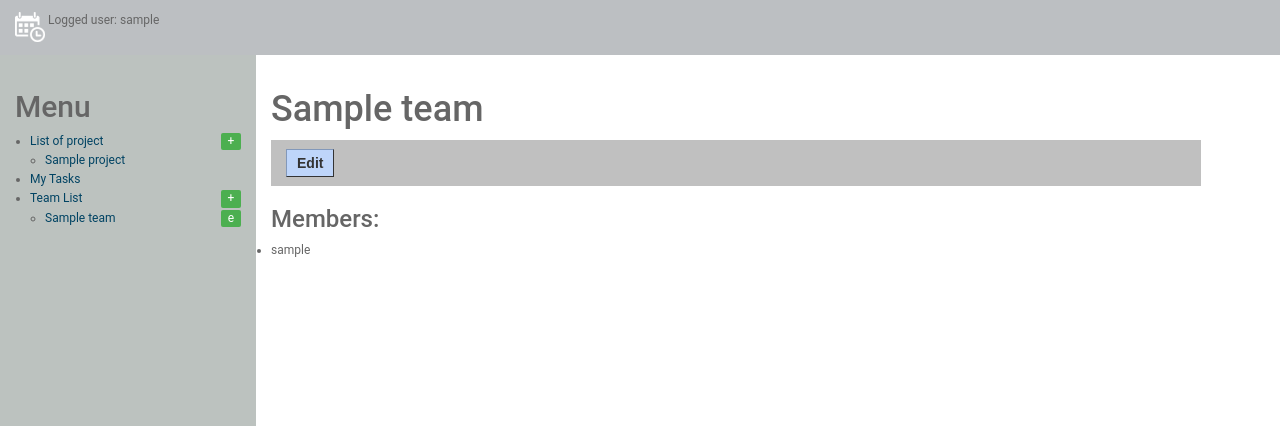
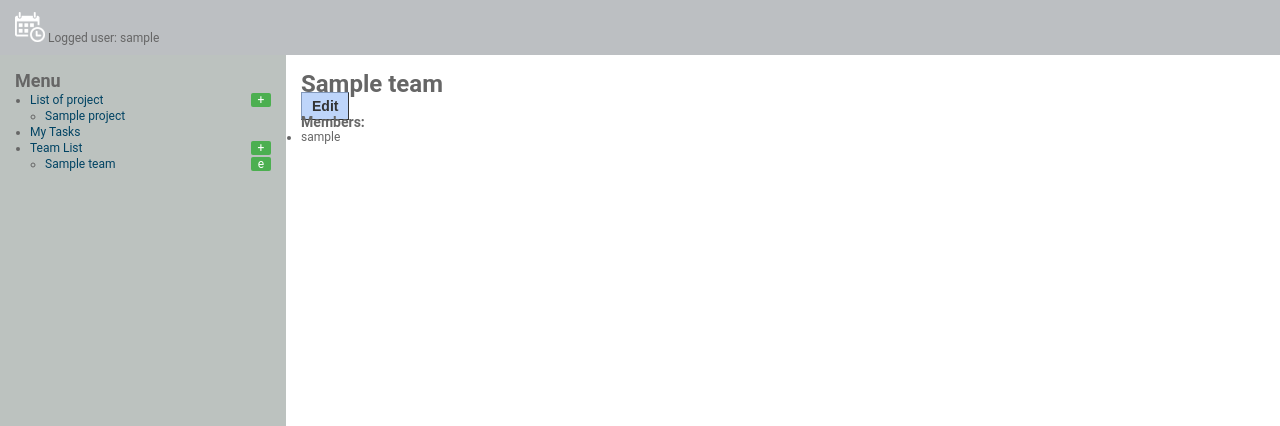
Before and after one commit to asarbs/SimplePlanner, a Django app: page /PlannerApp/team-details/1/ in a window 1280 px wide. Shown: the top 426 px of the page. Run offline with Django 3.2, Linux system fonts and the light colour scheme; a user stored in the database is signed in; tables that the repository leaves empty hold one stand-in row (values such as "Sample post"); some libraries are stand-ins or nearby versions; some web fonts are replaced.

Commit message:
Revert "remove fixtures from repo"
This reverts commit 0e6d9d3a0b1c7cc04a6eacd4988afa20fc932d30.

```diff
--- a/PlannerProject/PlannerApp/views.py
+++ b/PlannerProject/PlannerApp/views.py
@@ -1,7 +1,6 @@
 from datetime import datetime, timedelta
 import json
 import logging
-logger = logging.getLogger(__name__)
 
 from django.http import HttpResponseRedirect
 from django.http import HttpResponse
@@ -15,7 +14,8 @@ from django.views.generic.list import ListView
 from django.contrib.auth.models import User
 
 from dal import autocomplete
-from django_tables2 import SingleTableView
+
+logger = logging.getLogger(__name__)
 
 from PlannerApp.models import Item
 from PlannerApp.models import Project
@@ -25,8 +25,6 @@ from PlannerApp.models import Team
 from PlannerApp.forms import NewItemForm
 from PlannerApp.forms import NewProjectForm
 from PlannerApp.forms import NewTeamForm
-
-from PlannerApp.tables import ItemTable
 
 # Create your views here.
 
@@ -141,10 +139,9 @@ def endItem(request, pk=None):
     return HttpResponseRedirect(reverse("item-details", args=(pk,)))
 
 
-class MyTasksList(SingleTableView):
+class MyTasksList(ListView):
     model = Item
     template_name = "PlannerApp/MyTasksList.html"
-    table_class = ItemTable
     context_object_name = 'my_task_list'
 
     def get_queryset(self):
--- a/PlannerProject/PlannerProject/settings.py
+++ b/PlannerProject/PlannerProject/settings.py
@@ -40,7 +40,6 @@ INSTALLED_APPS = [
     'django.contrib.messages',
     'django.contrib.staticfiles',
     'mptt',
-    'django_tables2',
     'PlannerApp',
 ]
 
@@ -68,7 +67,6 @@ TEMPLATES = [
                 'django.template.context_processors.request',
                 'django.contrib.auth.context_processors.auth',
                 'django.contrib.messages.context_processors.messages',
-                'django.template.context_processors.request'
             ],
         'libraries': {
                 'PalannerProjectTags': "PlannerApp.templatetags.PalannerProjectTags",
--- a/PlannerProject/requirements.txt
+++ b/PlannerProject/requirements.txt
@@ -2,4 +2,3 @@ Django>=3.0.5
 django-js-asset==1.2.2
 django-mptt==0.10.0
 django-autocomplete-light==3.5.1
-django-tables2>=2.3.1
--- a/PlannerProject/static/main.css
+++ b/PlannerProject/static/main.css
@@ -182,18 +182,13 @@ div#main
 
 div.list_of_actions
 {
-  border: 0px solid #000000;
-  background-color: #C0C0C0;
-  padding-top: 15px;
-  padding-bottom: 15px;
-  padding-left: 15px;
+    padding-top: 15px;
 }
 
 div.list_of_actions a
 {
 
 }
-
 
 table.content
 {
--- a/PlannerProject/templates/PlannerApp/MyTasksList.html
+++ b/PlannerProject/templates/PlannerApp/MyTasksList.html
@@ -1,12 +1,9 @@
 {% extends "main.html" %}
 {% load PalannerProjectTags %}
-{% load render_table from django_tables2 %}
 {% block main %}
 
 <h1>My Tasks</h1>
 
 {% build_item_table my_task_list %}
 
- {% render_table table %}
-
 {% endblock %}
--- a/PlannerProject/templates/PlannerApp/item_detail.html
+++ b/PlannerProject/templates/PlannerApp/item_detail.html
@@ -4,14 +4,16 @@
 {% block main %}
 
 
-<div class="">
+<div style="width: 100%">
+    <div class="two_column_left">
         <h1>{{ item }}</h1>
     </div>
-<div class="list_of_actions">
+    <div class="two_column_right list_of_actions">
         <a href="{% url 'item-create' %}?iid={{ item.id }}" class="button">Add child</a>
         <a href="{% url 'item-start' pk=item.pk %}" class="button">Start item</a>
         <a href="{% url 'item-end' pk=item.pk %}" class="button">Close item</a>
         <a href="{% url 'item-edit' pk=item.pk %}" class="button">Edit</a>
+    </div>
 </div>
 
 <table class="content">
--- a/PlannerProject/templates/PlannerApp/team_detail.html
+++ b/PlannerProject/templates/PlannerApp/team_detail.html
@@ -5,9 +5,7 @@
 
 
 <h1>{{ team }}</h1>
-<div class="list_of_actions">
-    <a href="{% url 'team-edit' pk=team.pk %}" class="button">Edit</a>
-</div>
+        <a href="{% url 'team-edit' pk=team.pk %}" class="button">Edit</a>
 <h3>Members:</h3>
 <ul>
 {% for member in team.teamMembers.all %}
--- a/PlannerProject/templates/head.html
+++ b/PlannerProject/templates/head.html
@@ -3,7 +3,6 @@
 <head>
 <title>Simple Planner</title>
 <link href='http://fonts.googleapis.com/css?family=Droid+Sans' rel='stylesheet' type='text/css'>
-<link rel="stylesheet" href="https://maxcdn.bootstrapcdn.com/bootstrap/3.3.7/css/bootstrap.min.css" />
 <meta name="viewport" content="width=device-width, initial-scale=1">
 <script src="https://ajax.googleapis.com/ajax/libs/jquery/3.4.1/jquery.min.js"></script>
 <script type="text/javascript" src="https://www.gstatic.com/charts/loader.js"></script>
```
Also changed, not shown: 1 other file. Lines whose indentation alone changed are shown as unchanged.
